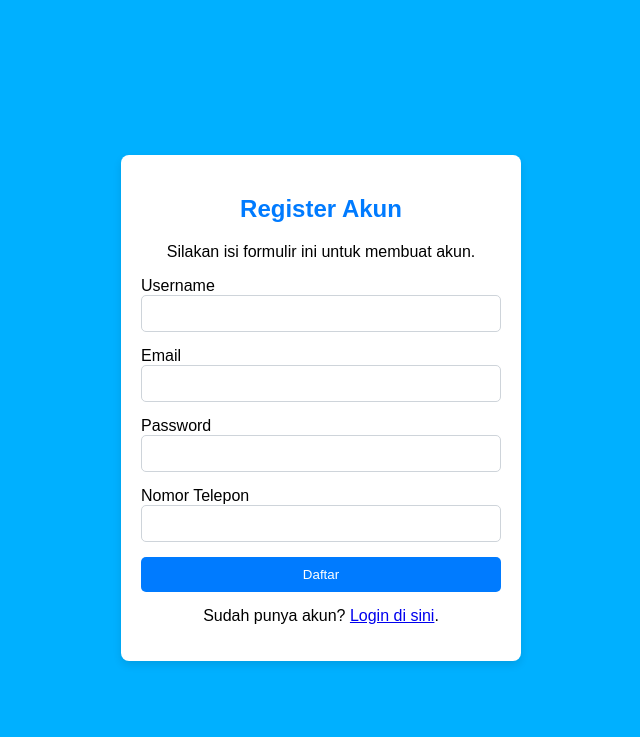
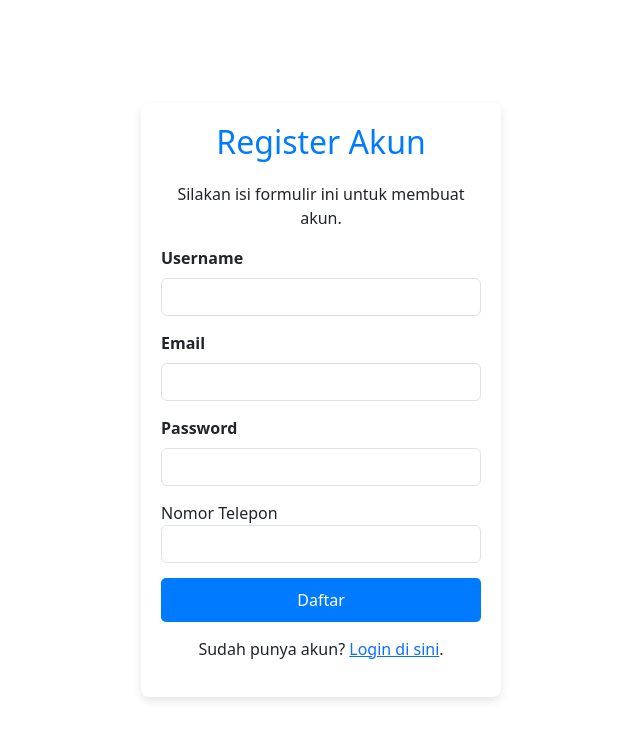
Before and after one commit to Dio-Damar-Danendra-Portofolio/Chatbot-Reupload-Dio, a PHP site: page /chat/register.php in a window 1280 px wide. Shown: the top 737 px of the page, without its empty margins (319-959 px from the left). After the commit the page ends 701 px from the top, so only its background shows below. Run offline with PHP 8.4, Linux system fonts and the light colour scheme.

Commit message:
Update 10102025

```diff
--- a/include/sidebar.php
+++ b/include/sidebar.php
@@ -4,7 +4,7 @@
                     ? $target_dir . htmlspecialchars($profile_picture)
                     : 'assets/default_profile.png'; // Ganti dengan path gambar default Anda jika ada
 ?>
-<button class="menu-toggle" id="menu-toggle" style="background-color: #343a40; border: 2px solid orange;">☰</button>
+<button class="menu-toggle" id="menu-toggle">☰</button>
 <div id="sidebar">
     <div class="text-center sidebar-header">
         <a href="index.php" style="text-decoration: none;">
--- a/include/sidebar_index.php
+++ b/include/sidebar_index.php
@@ -3,7 +3,7 @@
                     ? $target_dir . htmlspecialchars($profile_picture)
                     : 'assets/default_profile.png'; // Ganti dengan path gambar default Anda jika ada
 ?>
-<button class="menu-toggle" id="menu-toggle" style="background-color: #343a40; border: 2px solid orange;">☰</button>
+<button class="menu-toggle" id="menu-toggle">☰</button>
 <div id="sidebar">
     <div class="text-center sidebar-header">
         <a href="index.php" style="text-decoration: none;">
--- a/register.php
+++ b/register.php
@@ -115,24 +115,27 @@ if ($_SERVER["REQUEST_METHOD"] == "POST") {
         .btn-primary:hover { background-color: #0056b3; }
         p { text-align: center; margin-top: 15px; }
     </style>
+    <link href="https://cdn.jsdelivr.net/npm/bootstrap@5.3.8/dist/css/bootstrap.min.css" rel="stylesheet" integrity="sha384-sRIl4kxILFvY47J16cr9ZwB07vP4J8+LH7qKQnuqkuIAvNWLzeN8tE5YBujZqJLB" crossorigin="anonymous">
+    <script src="https://cdn.jsdelivr.net/npm/bootstrap@5.3.8/dist/js/bootstrap.bundle.min.js" integrity="sha384-FKyoEForCGlyvwx9Hj09JcYn3nv7wiPVlz7YYwJrWVcXK/BmnVDxM+D2scQbITxI" crossorigin="anonymous"></script>
+    <script src="https://cdn.jsdelivr.net/npm/marked/marked.min.js"></script>
 </head>
 <body>
     <div class="wrapper">
         <h2>Register Akun</h2>
         <p>Silakan isi formulir ini untuk membuat akun.</p>
         <form action="<?= htmlspecialchars($_SERVER["PHP_SELF"]); ?>" method="post">
-            <div class="form-group">
-                <label>Username</label>
+            <div class="form-group fw-bold">
+                <label class="form-label">Username</label>
                 <input type="text" name="username" class="form-control" value="<?= $username; ?>">
                 <span class="help-block"><?= $username_err; ?></span>
             </div>
-            <div class="form-group">
-                <label>Email</label>
+            <div class="form-group fw-bold">
+                <label class="form-label">Email</label>
                 <input type="email" name="email" class="form-control" value="<?= $email; ?>">
                 <span class="help-block"><?= $email_err; ?></span>
             </div>
-            <div class="form-group">
-                <label>Password</label>
+            <div class="form-group fw-bold">
+                <label class="form-label">Password</label>
                 <input type="password" name="password" class="form-control">
                 <span class="help-block"><?= $password_err; ?></span>
             </div>
```
Also changed, not shown: edit-profil.php (+18 -0 lines), ganti-password.php (+20 -0 lines), login.php (+5 -2 lines).
